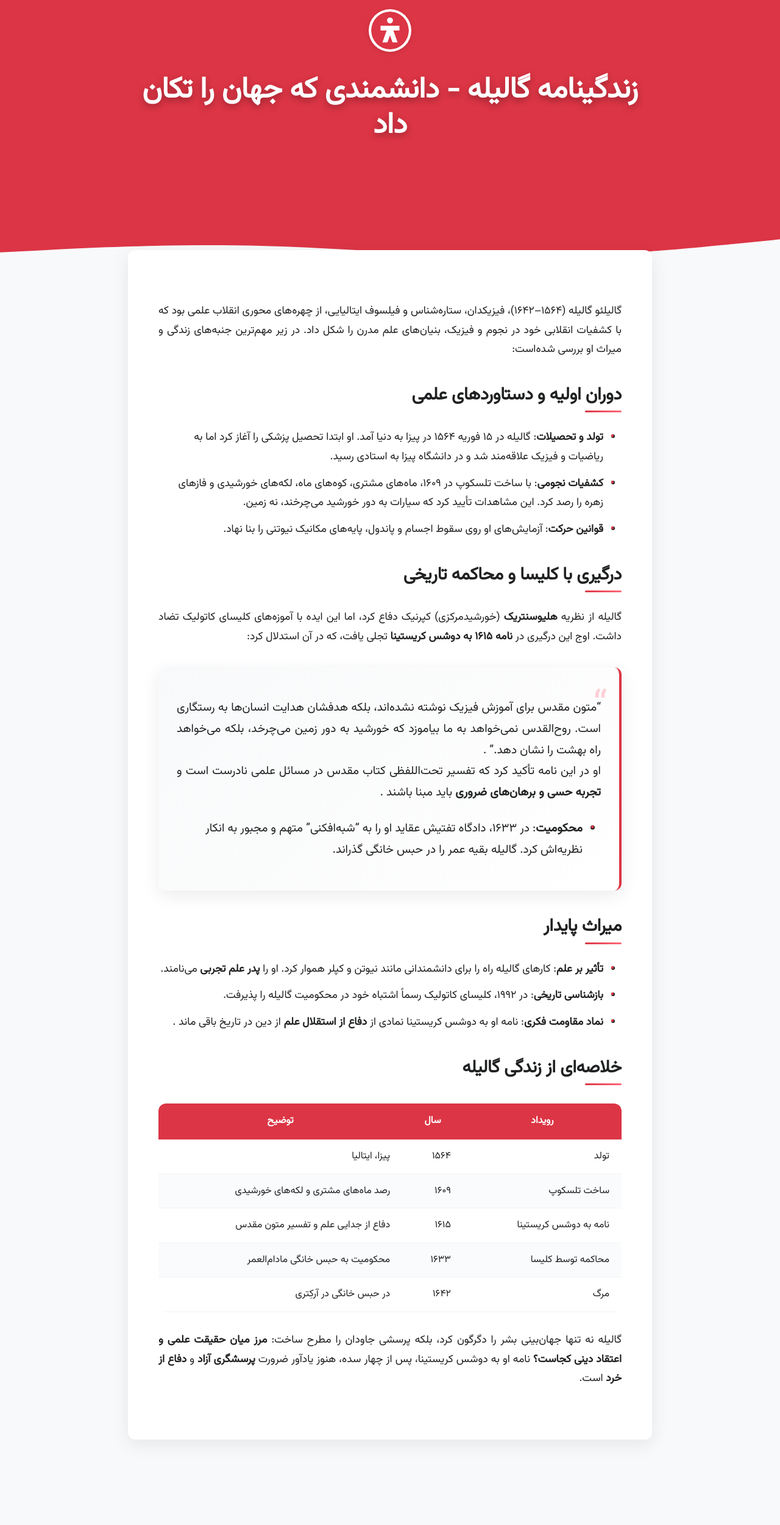
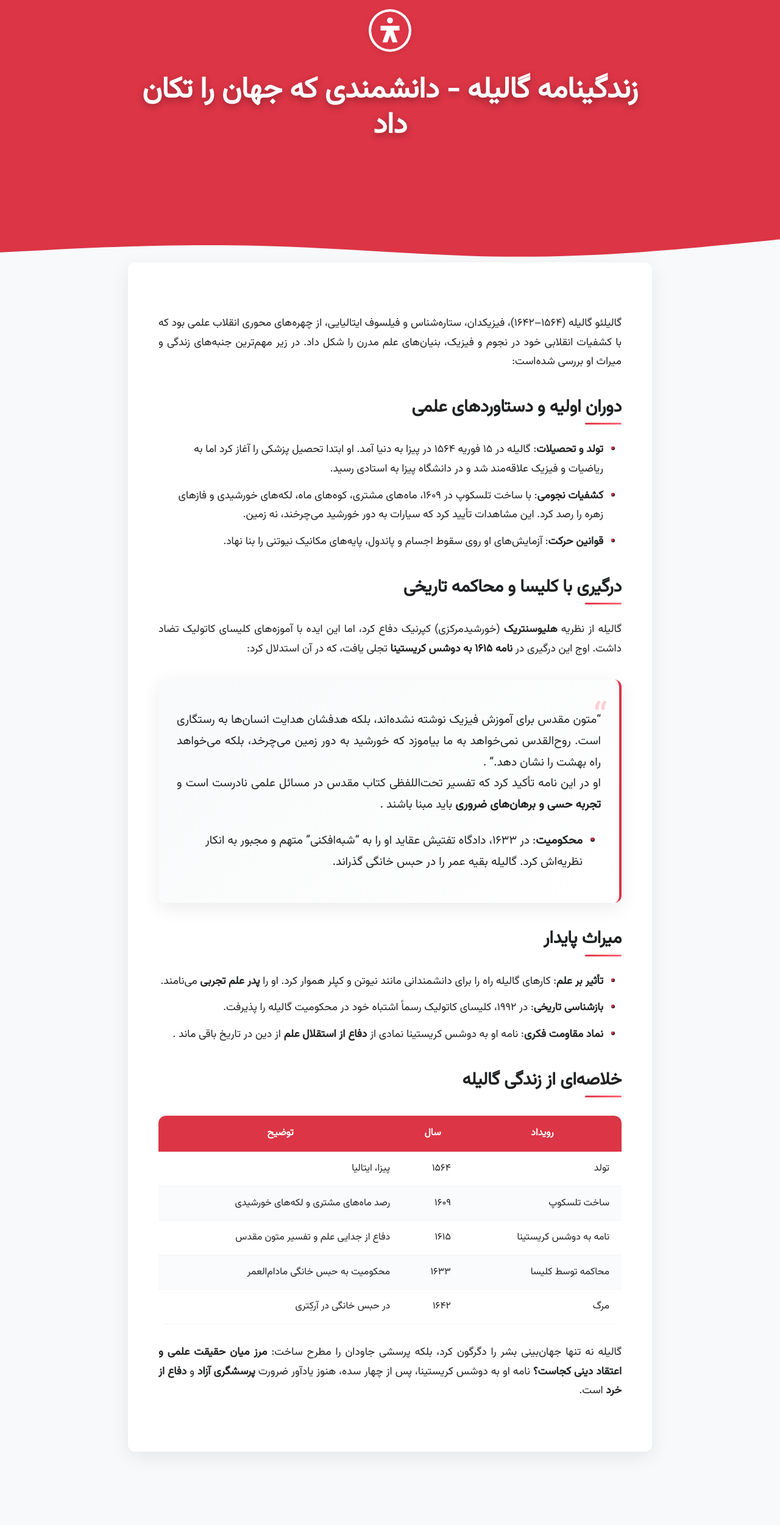
Before and after one commit to darkblog/darkblog.github.io, a Jekyll site: the page built from _posts/2025-7-5-68.md, in a window 1280 px wide. Shown: the whole page at 61% size. Built offline with Jekyll 4.4.1, drawn with Linux system fonts in a browser that asks for light colours.

Commit message:
Update post.html

```diff
--- a/_layouts/post.html
+++ b/_layouts/post.html
@@ -59,7 +59,7 @@
             background: var(--primary-color);
             min-height: 450px;
             position: relative;
-            margin-bottom: 60px;
+            margin-bottom: 80px;
             display: flex;
             flex-direction: column;
             justify-content: flex-start;
```
